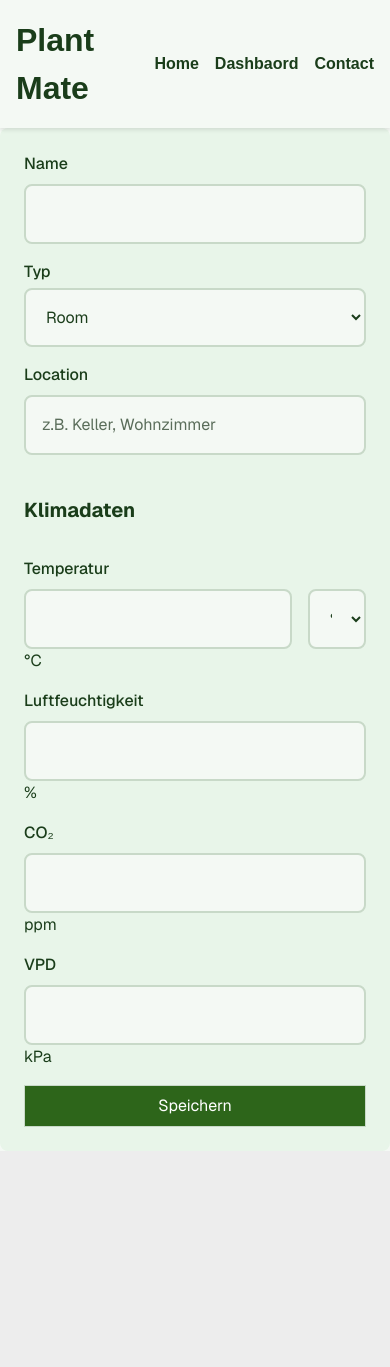
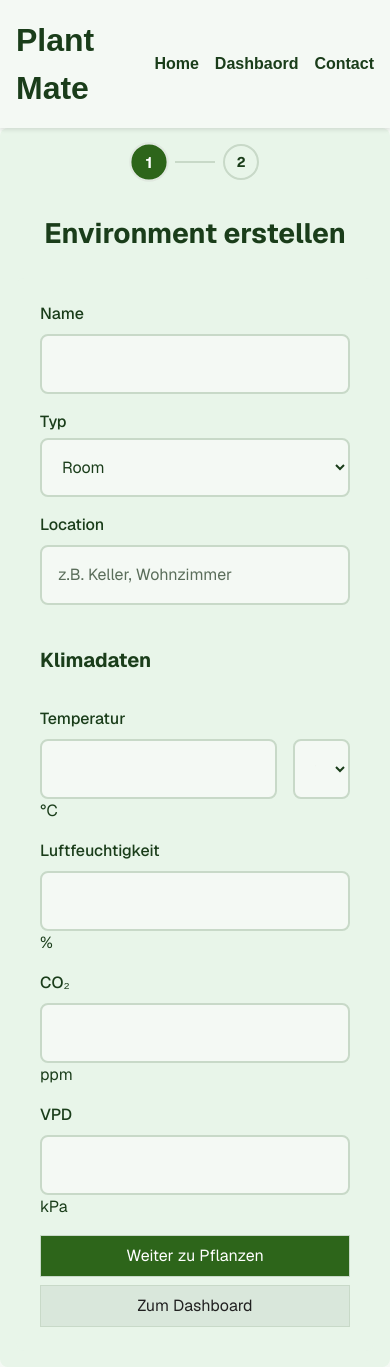
Before and after one commit to CihanKurtDev/PlantMate, a Next.js app: page /environments/new in a window 390 px wide. Before the commit the page ends 1151 px from the top, so only its background shows below. Built offline with nearby package versions, Linux system fonts and the light colour scheme.

Commit message:
added MultiStepForm WIP

```diff
--- a/src/app/environments/new/components/EnvironmentForm.module.scss
+++ b/src/app/environments/new/components/EnvironmentForm.module.scss
@@ -17,3 +17,18 @@
     @include m.select;
     width: 80px;
 }
+
+.buttonRow {
+    display: flex;
+    gap: var(--spacing-s);
+
+    button {
+        width: 100%;
+    }
+}
+
+@media (max-width: 768px) {
+    .buttonRow {
+        flex-direction: column;
+    }
+}
--- a/src/app/environments/new/components/EnvironmentForm.tsx
+++ b/src/app/environments/new/components/EnvironmentForm.tsx
@@ -13,9 +13,10 @@ import { Select } from "@/components/Form/Select";
 
 interface EnvironmentFormProps {
     initialData?: EnvironmentData;
+    onSaved?: (id: string, nextStep: "plant" | "dashboard") => void;
 }
 
-export const EnvironmentForm = ({ initialData }: EnvironmentFormProps) => {
+export const EnvironmentForm = ({ initialData, onSaved }: EnvironmentFormProps) => {
     const { addEnvironment } = usePlantMonitor();
     const { validate, validateWarnings } = useEnvironmentValidation();
     const router = useRouter();
@@ -45,7 +46,7 @@ export const EnvironmentForm = ({ initialData }: EnvironmentFormProps) => {
         setTouched(prev => ({ ...prev, [field]: true }));
     };
 
-    const handleSubmit = (e: React.FormEvent) => {
+    const handleSubmit = (e: React.FormEvent, nextStep: "plant" | "dashboard") => {
         e.preventDefault();
         setTouched({
             name: true,
@@ -75,6 +76,10 @@ export const EnvironmentForm = ({ initialData }: EnvironmentFormProps) => {
 
         addEnvironment(formData);
 
+        if (onSaved) {
+            onSaved(formData.id, nextStep);
+        }
+
         setName("");
         setType("ROOM");
         setLocation("");
@@ -93,7 +98,6 @@ export const EnvironmentForm = ({ initialData }: EnvironmentFormProps) => {
             vpd: false,
         });
 
-        router.push("/dashboard");
     };
 
     const handleNumberChange = (setter: React.Dispatch<React.SetStateAction<number | undefined>>, field: keyof typeof touched) =>
@@ -122,7 +126,7 @@ export const EnvironmentForm = ({ initialData }: EnvironmentFormProps) => {
     const getTempRange = () => tempUnit === "°C" ? { min: 0, max: 40 } : { min: 32, max: 104 };
 
     return (
-        <Form onSubmit={handleSubmit}>
+        <Form onSubmit={ () => handleSubmit}>
             <Input
                 label="Name"
                 value={name}
@@ -229,10 +233,14 @@ export const EnvironmentForm = ({ initialData }: EnvironmentFormProps) => {
                 warning={validationWarnings.climate?.vpd}
                 touched={touched.vpd}
             />
-
-            <Button type="submit" variant="primary">
-                Speichern
-            </Button>
+            <div className={styles.buttonRow}>
+                <Button type="button" variant="primary" onClick={(e) => handleSubmit(e, "plant")}>
+                    Weiter zu Pflanzen
+                </Button>
+                <Button type="button" variant="secondary" onClick={(e) => handleSubmit(e, "dashboard")}>
+                    Zum Dashboard
+                </Button>
+            </div>
         </Form>
     );
 };
--- /dev/null
+++ b/src/app/environments/new/components/MultiStepForm.module.scss
@@ -0,0 +1,93 @@
+.multistepContainer {
+    background-color: var(--color-background-secondary);
+    padding: var(--spacing-l);
+    border-radius: var(--radius-m);
+    width: 100%;
+    max-width: 1280px;
+    margin: 0 auto;
+}
+
+.stepIndicator {
+    display: flex;
+    align-items: center;
+    justify-content: center;
+    margin-bottom: var(--spacing-xl);
+    gap: var(--spacing-s);
+}
+
+.stepDot {
+    width: 40px;
+    height: 40px;
+    border-radius: 50%;
+    display: flex;
+    align-items: center;
+    justify-content: center;
+    font-weight: var(--font-weight-bold);
+    color: var(--color-text-primary);
+    border: 2px solid var(--color-border-primary);
+    transition: all 0.3s ease;
+
+    &.active {
+        background-color: var(--color-background-tertiary);
+        color: white;
+        border-color: var(--color-border-secondary);
+        transform: scale(1.1);
+    }
+
+    &.completed {
+        background-color: var(--color-success, #10b981);
+        color: white;
+        border-color: var(--color-success, #10b981);
+    }
+}
+
+.stepLine {
+    width: 80px;
+    height: 2px;
+    background-color: var(--color-border-primary);
+}
+
+.stepTitle {
+    font-size: var(--font-size-xl);
+    font-weight: var(--font-weight-bold);
+    text-align: center;
+    margin-bottom: var(--spacing-l);
+    color: var(--color-text-primary);
+}
+
+.row {
+    display: grid;
+    grid-template-columns: 1fr auto;
+    gap: var(--spacing-s);
+    align-items: flex-start;
+}
+
+.unitSelect {
+    width: 100px;
+    margin-top: 28px;
+}
+
+@media (max-width: 768px) {
+    .multistepContainer {
+        padding: var(--spacing-m);
+    }
+
+    .stepLine {
+        width: 40px;
+    }
+
+    .stepDot {
+        width: 36px;
+        height: 36px;
+        font-size: var(--font-size-s);
+    }
+
+    .row {
+        grid-template-columns: 1fr;
+
+        .unitSelect {
+            margin-top: 0;
+            width: 100%;
+        }
+    }
+}
--- /dev/null
+++ b/src/app/environments/new/components/MultiStepForm.tsx
@@ -0,0 +1,56 @@
+"use client"
+
+import { useState } from "react";
+import { EnvironmentForm } from "./EnvironmentForm";
+import { PlantForm } from "./PlantForm";
+import styles from "./MultiStepForm.module.scss";
+import { PlantData } from "@/types/plant";
+import { useRouter } from "next/navigation";
+
+export const MultiStepForm = () => {
+    const [step, setStep] = useState<"environment" | "plant">("environment");
+    const [createdEnvironmentId, setCreatedEnvironmentId] = useState<string>("");
+    const router = useRouter();
+
+    const handleEnvironmentSaved = (envId: string, nextStep: "plant" | "dashboard") => {
+        if (nextStep === "plant") {
+            setCreatedEnvironmentId(envId);
+            setStep("plant");
+        } else {
+            router.push("/dashboard");
+        }
+    };
+
+    const stepIndicator = (
+        <div className={styles.stepIndicator}>
+            <div className={`${styles.stepDot} ${step === "environment" ? styles.active : ""}`}>1</div>
+            <div className={styles.stepLine}></div>
+            <div className={`${styles.stepDot} ${step === "plant" ? styles.active : ""}`}>2</div>
+        </div>
+    );
+
+
+    const initialPlantData: PlantData = {
+        id: crypto.randomUUID(),
+        title: "",
+        species: "",
+        environmentId: createdEnvironmentId
+    };
+
+    return (
+        <div className={styles.multistepContainer}>
+            {stepIndicator}
+            {step === "environment" ? (
+                <>
+                    <h2 className={styles.stepTitle}>Environment erstellen</h2>
+                    <EnvironmentForm onSaved={handleEnvironmentSaved} />
+                </>
+            ) : (
+                <>
+                    <h2 className={styles.stepTitle}>Pflanze erstellen</h2>
+                    <PlantForm initialData={initialPlantData} />
+                </>
+            )}
+        </div>
+    );
+};
--- a/src/app/environments/new/page.tsx
+++ b/src/app/environments/new/page.tsx
@@ -1,12 +1,12 @@
-import { EnvironmentForm } from "./components/EnvironmentForm";
 import styles from '@/app/page.module.scss'
+import { MultiStepForm } from "./components/MultiStepForm";
 
 export default async function EnvironmentFormPage() {
 
   return (
     <div className={styles.page}>
         <main className={styles.main}>
-          <EnvironmentForm/>
+          <MultiStepForm/>
         </main>
     </div>
   );
```
